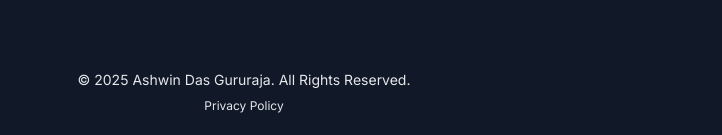
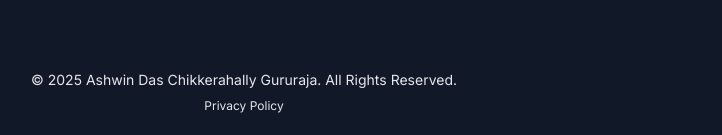
Before and after one commit to ashwindas/ashwindas.github.io, a Next.js app: page / in a window 1280 px wide. Shown: the part 5110-5245 px from the top of the page, without its empty margins (396-1118 px from the left). Built offline with nearby package versions, Linux system fonts and the light colour scheme.

Commit message:
Update metadata to include all name variants for SEO

```diff
--- a/src/app/layout.tsx
+++ b/src/app/layout.tsx
@@ -10,8 +10,8 @@ const inter = Inter({ subsets: ["latin"] });
 
 export const metadata: Metadata = {
   title: "Ashwin Das Gururaja | Engineering Leader @ Adobe",
-  description: "Ashwin Das Chikkerahally Gururaja is a Senior Engineering Manager at Adobe leading the Commerce - Payment & Risk platform team. Engineering Leader specializing in payments, risk and fraud systems.",
-  keywords: ["Ashwin Das Chikkerahally Gururaja", "engineering manager", "engineering leadership", "Adobe", "payments", "risk management", "distributed systems", "AI solutions", "Carnegie Mellon", "payment processing", "fraud prevention", "technical leadership"],
+  description: "Ashwin Das Chikkerahally Gururaja (also known as Ashwin Das, Ashwin Gururaja, or Ashwin Das Gururaja) is a Senior Engineering Manager at Adobe leading the Commerce - Payment & Risk platform team.",
+  keywords: ["Ashwin Das Chikkerahally Gururaja", "Ashwin Das Gururaja", "Ashwin Das", "Ashwin Gururaja", "engineering manager", "engineering leadership", "Adobe", "payments", "risk management", "distributed systems", "AI solutions", "Carnegie Mellon", "payment processing", "fraud prevention", "technical leadership"],
   metadataBase: new URL('https://ashwindas.github.io'),
   authors: [{ name: "Ashwin Das Chikkerahally Gururaja" }],
   creator: "Ashwin Das Chikkerahally Gururaja",
@@ -21,7 +21,7 @@ export const metadata: Metadata = {
   },
   openGraph: {
     title: "Ashwin Das Chikkerahally Gururaja | Engineering Leader at Adobe",
-    description: "Senior Engineering Manager at Adobe specializing in Payments & Risk. 15+ years experience in distributed systems, engineering leadership, and AI solutions.",
+    description: "Senior Engineering Manager at Adobe (Ashwin Das, Ashwin Gururaja, Ashwin Das Gururaja) specializing in Payments & Risk with expertise in distributed systems and engineering leadership.",
     url: 'https://ashwindas.github.io',
     siteName: 'Ashwin Das Chikkerahally Gururaja Portfolio',
     images: [
@@ -38,7 +38,7 @@ export const metadata: Metadata = {
   twitter: {
     card: 'summary',
     title: "Ashwin Das Chikkerahally Gururaja | Engineering Leader at Adobe",
-    description: "Senior Engineering Manager at Adobe specializing in Payments & Risk. Expert in distributed systems and engineering leadership.",
+    description: "Senior Engineering Manager at Adobe (Ashwin Das, Ashwin Gururaja) specializing in Payments & Risk with expertise in distributed systems and engineering leadership.",
     creator: "@ashwindas",
     images: ['https://ashwindas.github.io/images/headshot.jpg'],
   },
@@ -84,7 +84,7 @@ export default function RootLayout({
         <link rel="shortcut icon" href="/favicon.ico" />
         <meta name="viewport" content="width=device-width, initial-scale=1.0" />
         <meta charSet="utf-8" />
-        <meta name="description" content="Ashwin Das Chikkerahally Gururaja is a Senior Engineering Manager at Adobe specializing in payments, risk, and distributed systems. Engineering leader with expertise in fraud prevention and developer productivity." />
+        <meta name="description" content="Ashwin Das Chikkerahally Gururaja (also known as Ashwin Das, Ashwin Gururaja, Ashwin Das Gururaja) is a Senior Engineering Manager at Adobe specializing in payments, risk, and fraud prevention systems." />
 
         {/* Add color-scheme meta tag to ensure proper theme detection */}
         <meta name="color-scheme" content="dark light" />
@@ -143,7 +143,7 @@ export default function RootLayout({
               "@context": "https://schema.org",
               "@type": "Person",
               "name": "Ashwin Das Chikkerahally Gururaja",
-              "alternateName": "Ashwin Das Gururaja",
+              "alternateName": ["Ashwin Das Gururaja", "Ashwin Das", "Ashwin Gururaja"],
               "jobTitle": "Senior Engineering Manager",
               "worksFor": {
                 "@type": "Organization",
@@ -206,11 +206,12 @@ export default function RootLayout({
             <footer className="bg-base-200 dark:bg-base-300 py-6 text-base-content dark:text-gray-200">
               <div className="container mx-auto px-4 text-center">
                 <p className="text-sm text-base-content dark:text-gray-200">
-                  &copy; {new Date().getFullYear()} Ashwin Das Gururaja. All Rights Reserved.
+                  &copy; {new Date().getFullYear()} Ashwin Das Chikkerahally Gururaja. All Rights Reserved.
                 </p>
                 <p className="text-xs mt-2 text-base-content dark:text-gray-200">
                   <a href="/privacy.html" className="link link-hover link-primary">Privacy Policy</a>
                 </p>
+                <p className="sr-only">Also known as Ashwin Das, Ashwin Gururaja, and Ashwin Das Gururaja</p>
               </div>
             </footer>
           </div>
```
Also changed, not shown: 5 other files (tests, documents, lock files or other folders).
